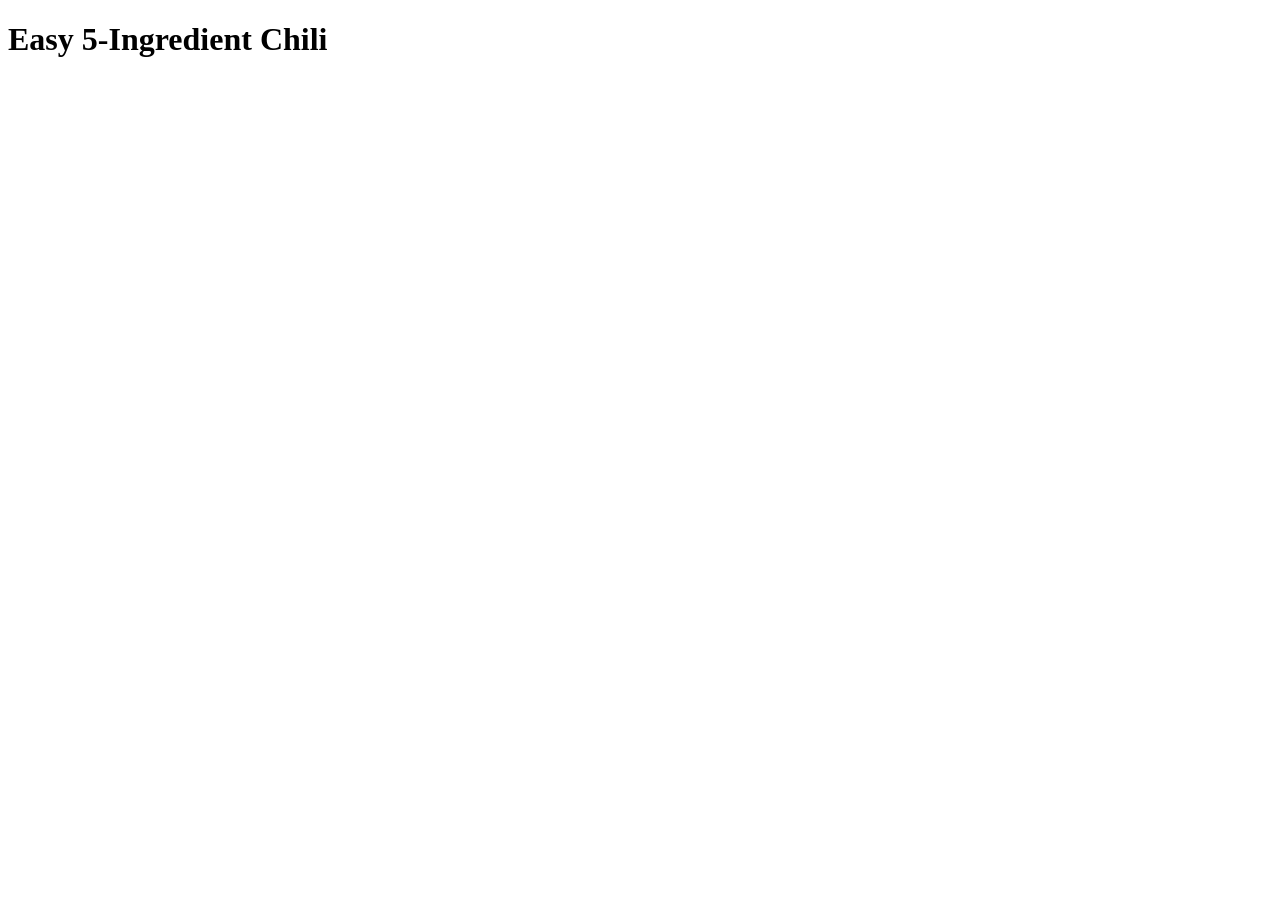
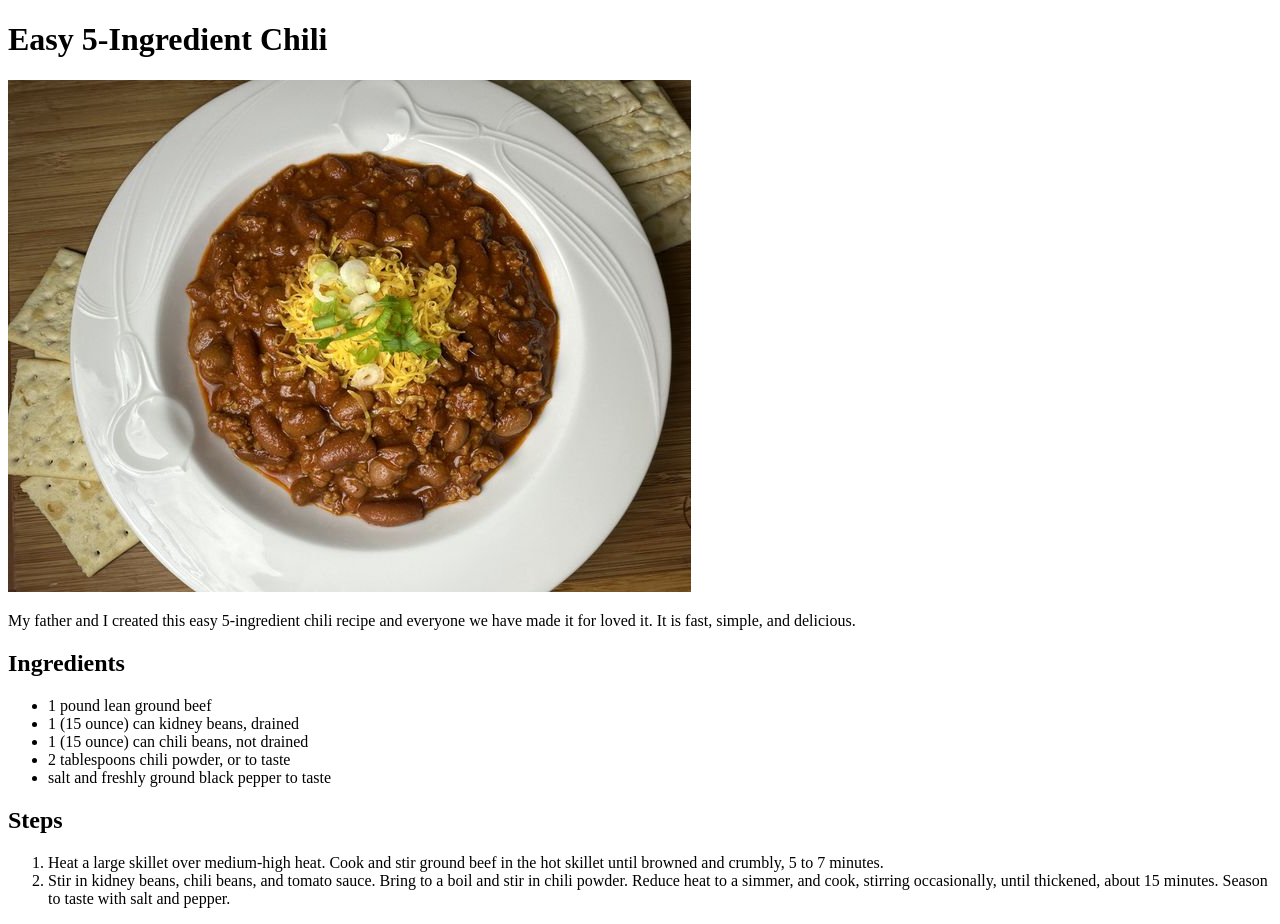
Before and after one commit to Feud-Rose/odin-recipes, a plain HTML site: page recipes/easy-5-ingredient-chili.html in a window 1280 px wide. Before the commit the page ends 800 px from the top, so only its background shows below. Drawn offline with Linux system fonts and the light colour scheme.

Commit message:
Add chili recipe

```diff
--- a/recipes/easy-5-ingredient-chili.html
+++ b/recipes/easy-5-ingredient-chili.html
@@ -7,5 +7,21 @@
 </head>
 <body>
     <h1>Easy 5-Ingredient Chili</h1>
+    <img src="/images/Chili.jpg">
+    <p>My father and I created this easy 5-ingredient chili recipe and everyone we have made it for loved it. It is fast, simple, and delicious.</p>
+
+    <h2>Ingredients</h2>
+    <ul>
+        <li>1 pound lean ground beef</li>
+        <li>1 (15 ounce) can kidney beans, drained</li>
+        <li>1 (15 ounce) can chili beans, not drained</li>
+        <li>2 tablespoons chili powder, or to taste</li>
+        <li>salt and freshly ground black pepper to taste</li>
+    </ul>
+    <h2>Steps</h2>
+        <ol>
+            <li>Heat a large skillet over medium-high heat. Cook and stir ground beef  in the hot skillet until browned and crumbly, 5 to 7 minutes.</li>
+            <li>Stir in kidney beans, chili beans, and tomato sauce. Bring to a boil and stir in chili powder. Reduce heat to a simmer, and cook, stirring occasionally, until thickened, about 15 minutes. Season to taste with salt and pepper.</li>
+        </ol>
 </body>
 </html>
```
